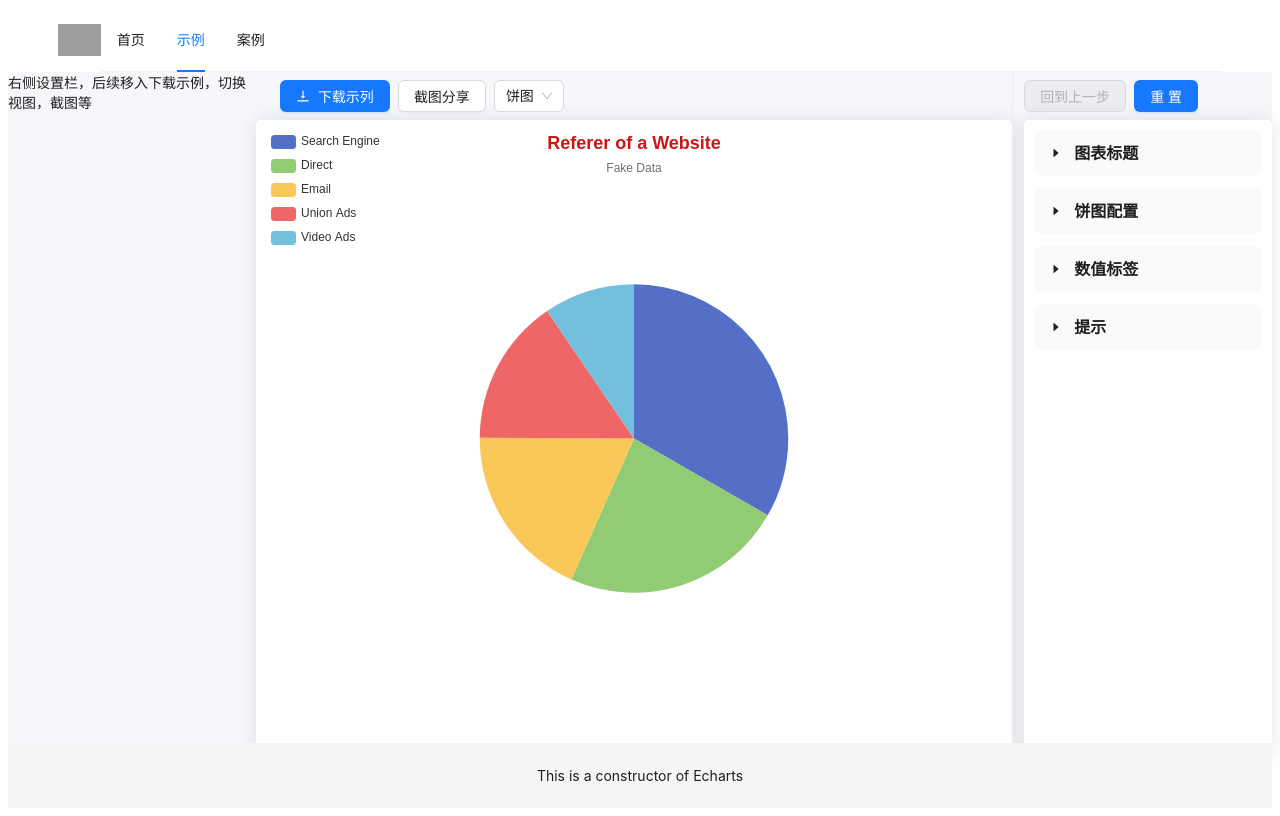
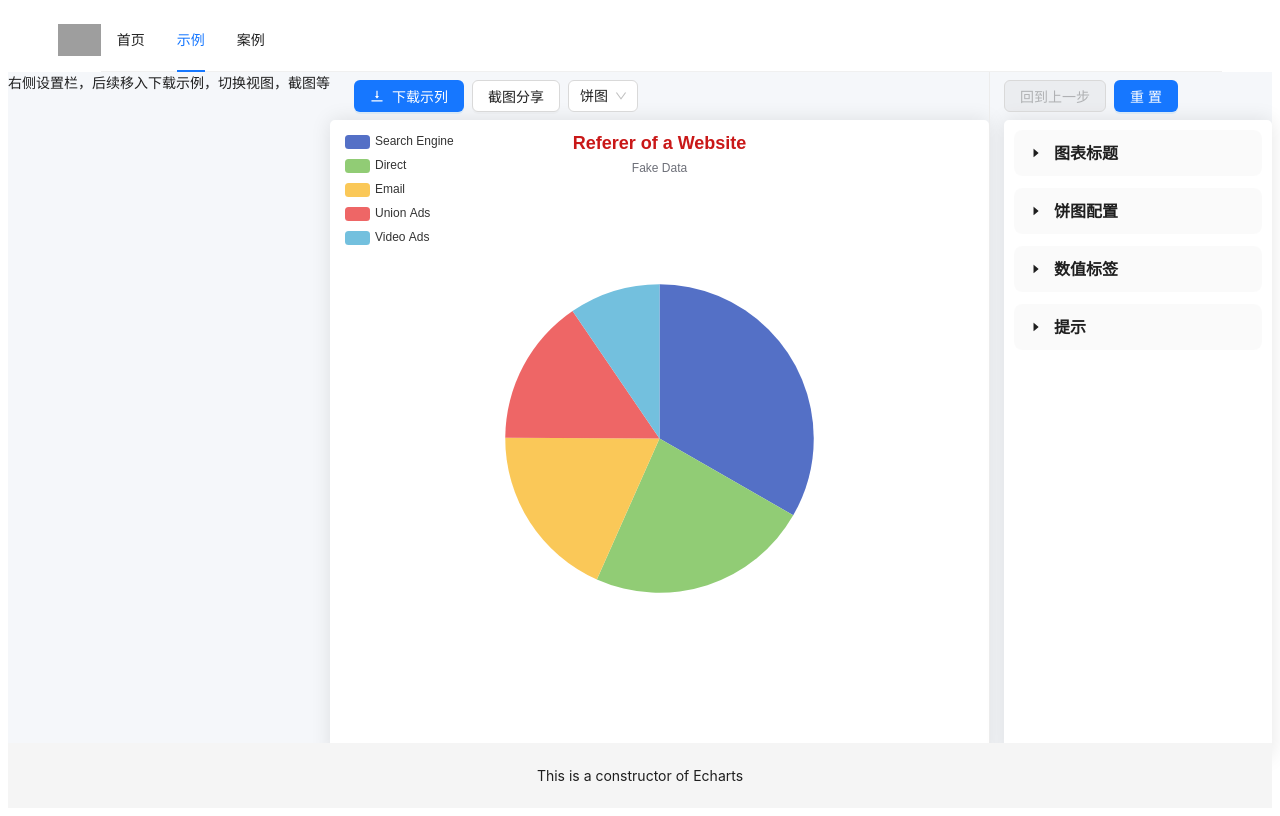
Before and after one commit to explorerEzreal/chart-constructor, a React (Vite) app: page /demo in a window 1280 px wide. Built offline with nearby package versions, Linux system fonts and the light colour scheme; grey boxes are pictures that could not be loaded; the HTML template or start-up script is replaced by a standard one.

Commit message:
fix: 修改layout问题。

```diff
--- /dev/null
+++ b/src/components/AutoLayout/index.less
@@ -0,0 +1,21 @@
+.c_auto_layout {
+  display: block;
+  width: 100%;
+  height: 100%;
+  display: flex;
+  justify-content: space-between;
+
+  .handler {
+    flex: none;
+    width: 15px;
+    cursor: col-resize;
+    z-index: 100;
+    background-color: transparent;
+    border-left: 1px solid #ececec;
+  }
+
+  .container {
+    // 可能影响tooltip定位
+    // overflow: hidden;
+  }
+}
--- /dev/null
+++ b/src/components/AutoLayout/index.tsx
@@ -0,0 +1,67 @@
+import React, { useEffect, useMemo, useRef, useState } from 'react';
+import { useSize } from 'ahooks';
+import './index.less';
+
+export type AutoLayoutProps = {
+  right: React.ReactNode;
+  left: React.ReactNode;
+  widthRatio?: number; // 左边占的宽度比例，按10等分，10为百分百，默认为 7
+};
+
+const Index: React.FC<AutoLayoutProps> = (props) => {
+  const { right, left, widthRatio = 7 } = props;
+
+  const [leftWidth, setLeftWidth] = useState<number>();
+
+  const wrapperRef = useRef(null);
+  const size = useSize(wrapperRef);
+
+  const rightMaxWidth = useMemo(() => {
+    if (leftWidth && size?.width) {
+      return size?.width - leftWidth - 15;
+    }
+    return 220;
+  }, [leftWidth, size]);
+
+  const handleMouseDown = (e: { preventDefault: () => void; clientX: number }) => {
+    e.preventDefault();
+
+    const startX = e.clientX;
+    const doResize = (event: { clientX: number }) => {
+      if (startX && leftWidth) {
+        const width = leftWidth + event.clientX - startX;
+        setLeftWidth(width);
+      }
+    };
+
+    const stopResize = () => {
+      document.documentElement.removeEventListener('mousemove', doResize, false);
+      document.documentElement.removeEventListener('mouseup', stopResize, false);
+    };
+
+    document.documentElement.addEventListener('mousemove', doResize, false);
+    document.documentElement.addEventListener('mouseup', stopResize, false);
+  };
+
+  useEffect(() => {
+    if (size?.width) {
+      const ratio = widthRatio <= 10 ? widthRatio : Number(widthRatio.toString()[0]);
+      const width = Math.floor((size.width * ratio) / 10);
+      setLeftWidth(width);
+    }
+  }, [widthRatio, size]);
+
+  return (
+    <div ref={wrapperRef} className="c_auto_layout">
+      <div style={{ width: `${leftWidth}px` }} className="container">
+        {left}
+      </div>
+      <div className="handler" onMouseDown={handleMouseDown} />
+      <div style={{ flex: 1, maxWidth: `${rightMaxWidth}px` }} className="container">
+        {right}
+      </div>
+    </div>
+  );
+};
+
+export default Index;
--- a/src/pages/demo/index.less
+++ b/src/pages/demo/index.less
@@ -3,17 +3,12 @@
   width: 100%;
   height: 100%;
   display: flex;
-  justify-content: space-between;
 
-  .container {
-    flex-grow: 1;
+  .action_wrapper {
+    flex: none;
   }
 
-  .handler {
-    width: 15px;
-    cursor: col-resize;
-    z-index: 100;
-    background-color: transparent;
-    border-left: 1px solid #ececec;
+  .chart_setting_wrapper {
+    flex: 1;
   }
 }
--- a/src/pages/demo/index.tsx
+++ b/src/pages/demo/index.tsx
@@ -1,60 +1,28 @@
-import React, { useState, useRef } from 'react';
-import { useSize } from 'ahooks';
+import React, { useState } from 'react';
 import { ChartView } from './Chart';
 import { Settings } from './Setting';
 import ViewSetting from './ViewSetting';
+import AutoLayout from '@/components/AutoLayout';
 
 import './index.less';
 import { useInit } from './Hooks/useInit';
 import { ChartType } from '@/constructor/meats';
 
 const Index = () => {
-  const [contentWidth, setContentWidth] = useState('calc(75% - 7.5px)');
-  const [sideWidth, setSideWidth] = useState('calc(25% - 7.5px)');
   const [chartType, setChartType] = useState<ChartType>('pie');
 
   const { itemsList: items, options, onBack, backDisabled, onReset } = useInit(chartType);
 
-  const leftRef = useRef(null);
-  const size = useSize(leftRef);
-
-  const handleMouseDown = (e: { preventDefault: () => void; clientX: number }) => {
-    e.preventDefault();
-
-    const startX = e.clientX;
-    const startWidth = size?.width;
-
-    const doResize = (event: { clientX: number }) => {
-      if (startX && startWidth) {
-        const contentWidth = startWidth + event.clientX - startX;
-        const sideWidth = window.innerWidth - contentWidth - contentWidth - 15;
-
-        setContentWidth(`${contentWidth}px`);
-        setSideWidth(`${sideWidth}px`);
-      }
-    };
-
-    const stopResize = () => {
-      document.documentElement.removeEventListener('mousemove', doResize, false);
-      document.documentElement.removeEventListener('mouseup', stopResize, false);
-    };
-
-    document.documentElement.addEventListener('mousemove', doResize, false);
-    document.documentElement.addEventListener('mouseup', stopResize, false);
-  };
-
   return (
     <div className="page_demo">
-      <div style={{ width: sideWidth }} className="container">
+      <div className="action_wrapper">
         <ViewSetting />
       </div>
-
-      <div ref={leftRef} style={{ width: contentWidth }} className="container left_chartContainer">
-        <ChartView chartType={chartType} options={options} onChartTypeChange={setChartType} />
-      </div>
-      <div className="handler" onMouseDown={handleMouseDown} />
-      <div style={{ width: sideWidth }} className="container rignt_settingContainer">
-        <Settings items={items} onBack={onBack} backDisabled={backDisabled} onReset={onReset} />
+      <div className="chart_setting_wrapper">
+        <AutoLayout
+          right={<Settings items={items} onBack={onBack} backDisabled={backDisabled} onReset={onReset} />}
+          left={<ChartView chartType={chartType} options={options} onChartTypeChange={setChartType} />}
+        />
       </div>
     </div>
   );
```
